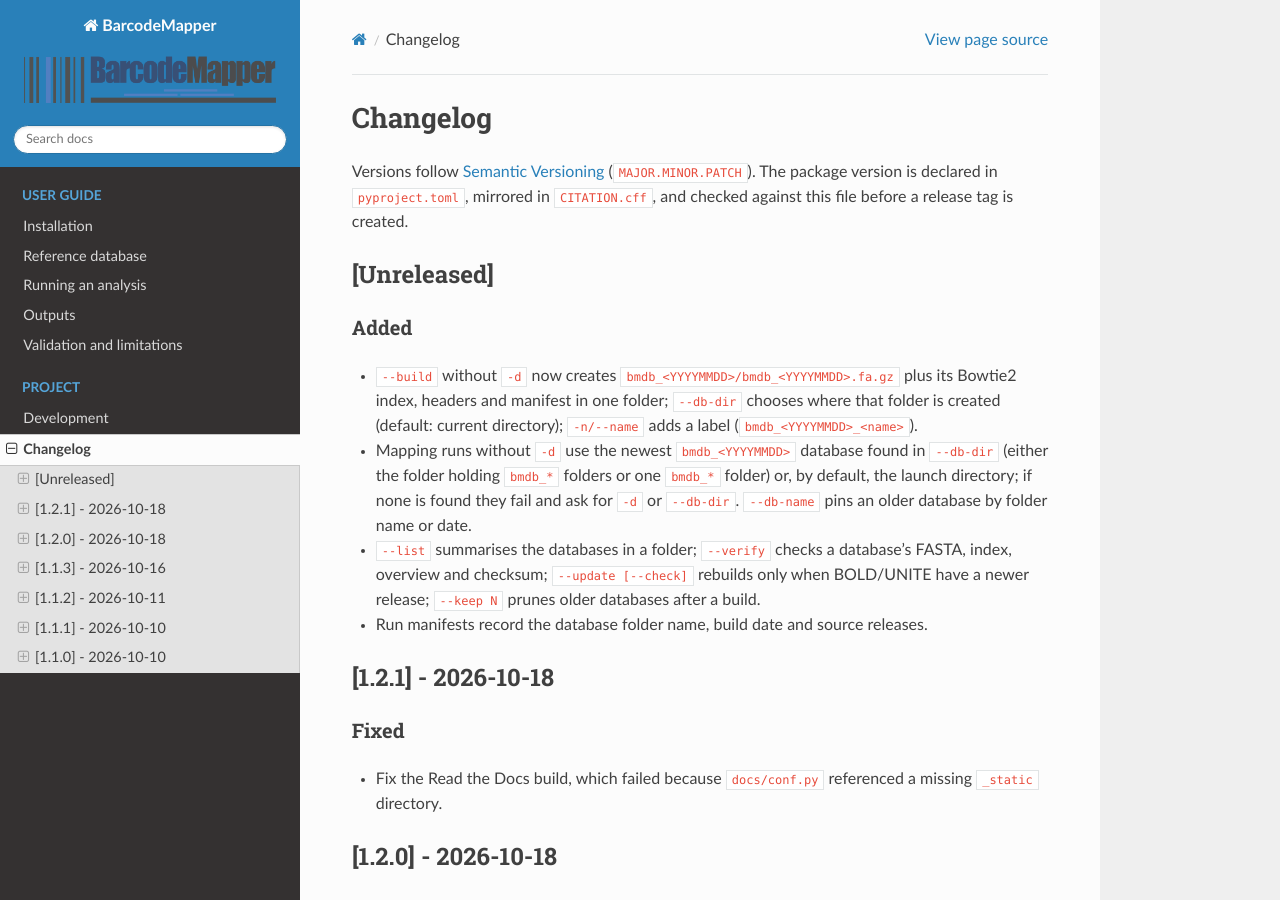
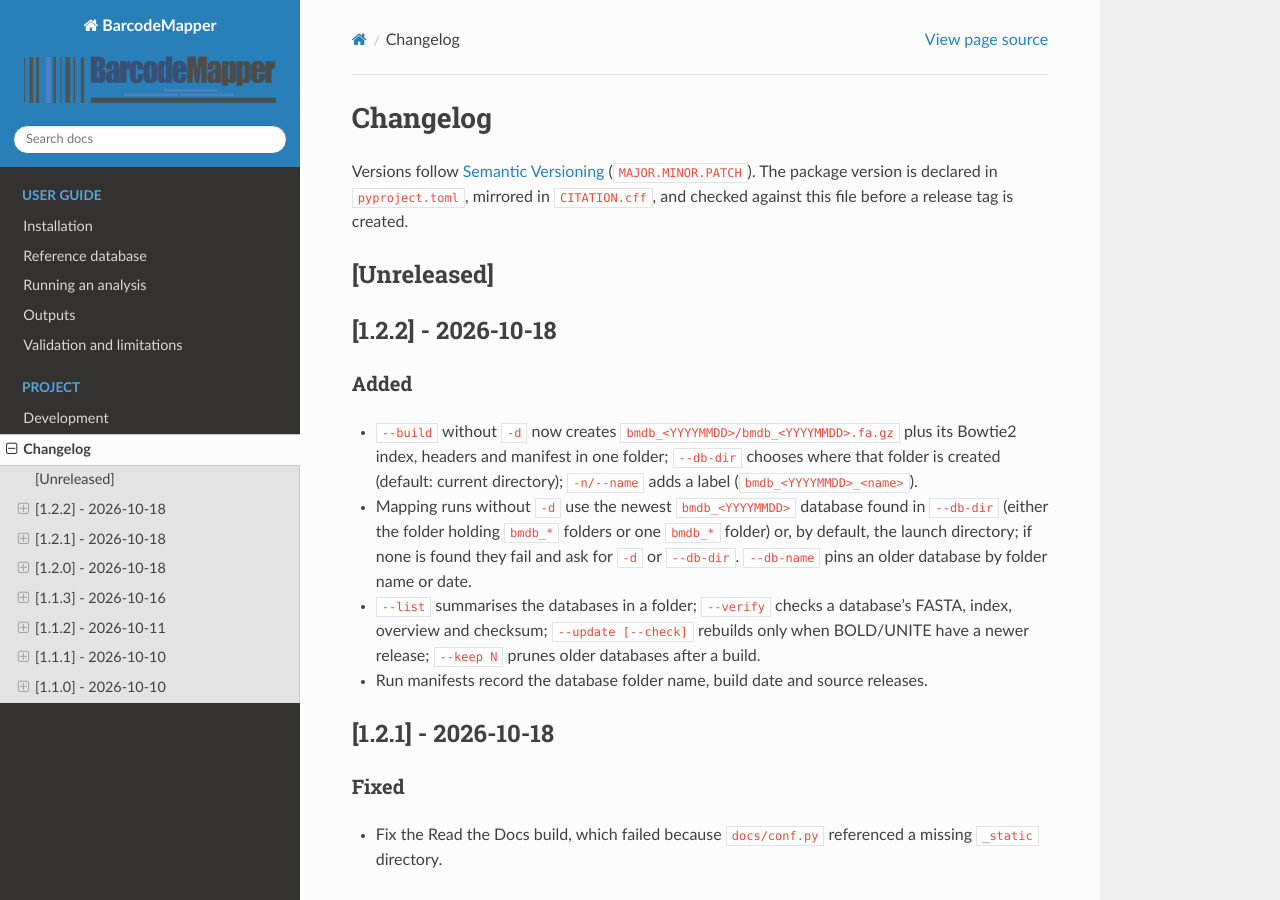
Before and after one commit to alberdilab/barcodemapper, a Sphinx documentation site: the page built from docs/changelog.md, in a window 1280 px wide and 900 px high. Built offline with Sphinx 7.4.7 and the Read the Docs theme 3.1.0, drawn with Linux system fonts in a browser that asks for light colours.

Commit message:
Release 1.2.2

````diff
--- a/CHANGELOG.md
+++ b/CHANGELOG.md
@@ -3,6 +3,8 @@
 Versions follow [Semantic Versioning](https://semver.org/) (`MAJOR.MINOR.PATCH`). The package version is declared in `pyproject.toml`, mirrored in `CITATION.cff`, and checked against this file before a release tag is created.
 
 ## [Unreleased]
+
+## [1.2.2] - 2026-10-18
 
 ### Added
 
--- a/docs/installation.md
+++ b/docs/installation.md
@@ -12,7 +12,7 @@ conda create -n barcodemapper --override-channels -c conda-forge -c bioconda \
   pandas pyyaml biopython pysam plotly pip
 conda activate barcodemapper
 python -m pip install --no-deps \
-  https://github.com/alberdilab/barcodemapper/releases/download/v1.2.1/barcodemapper-1.2.1-py3-none-any.whl
+  https://github.com/alberdilab/barcodemapper/releases/download/v1.2.2/barcodemapper-1.2.2-py3-none-any.whl
 barcodemapper --version
 ```
 
--- a/pyproject.toml
+++ b/pyproject.toml
@@ -4,7 +4,7 @@ build-backend = "setuptools.build_meta"
 
 [project]
 name = "barcodemapper"
-version = "1.2.1"
+version = "1.2.2"
 description = "Map paired shotgun reads to COI and ITS reference sequences"
 readme = "README.md"
 license = "MIT"
````
Also changed, not shown: README.md (+1 -1 lines), 1 other file.
